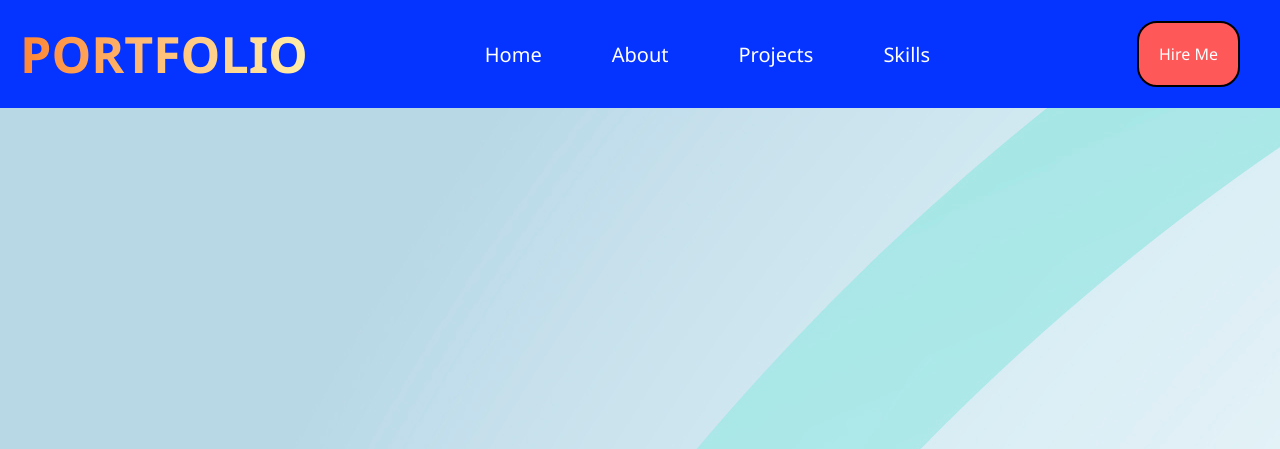
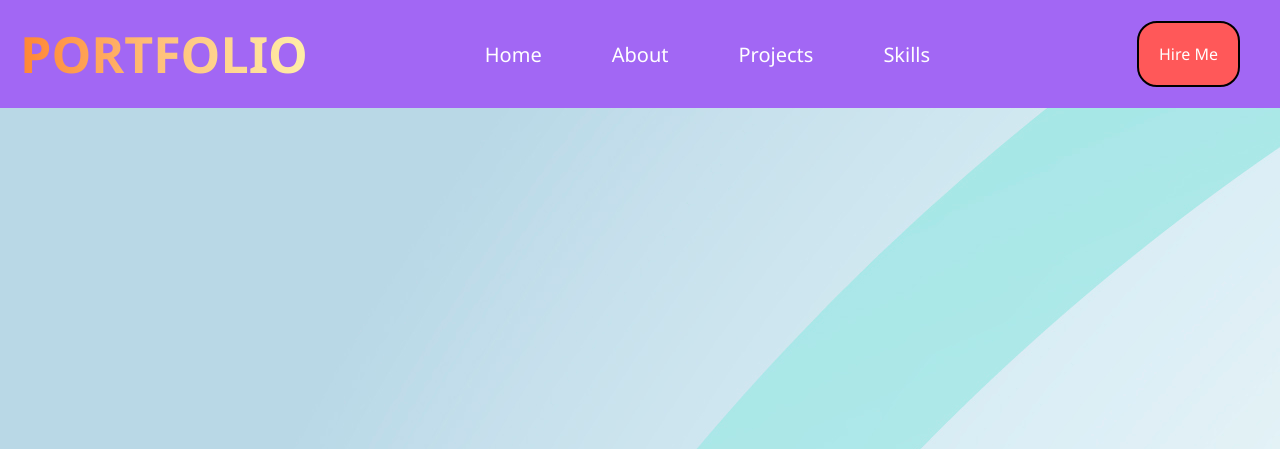
Before and after one commit to Rohit-Singh123/Portfolio, a plain HTML site: page index.html in a window 1280 px wide. Shown: the top 449 px of the page. Drawn offline with Linux system fonts and the light colour scheme.

Commit message:
nav color change'

```diff
--- a/index.html
+++ b/index.html
@@ -14,7 +14,7 @@
         }
 
         header {
-            background-color: #0533ff;
+            background-color: #a267f4;
             display: flex;
             justify-content: space-between;
             align-items: center;
```
